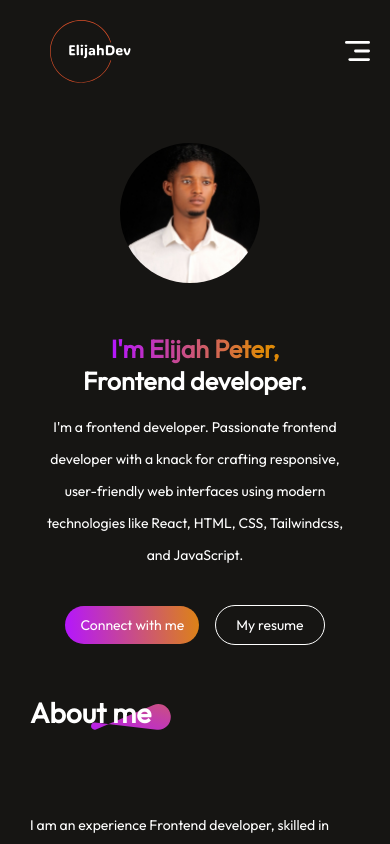
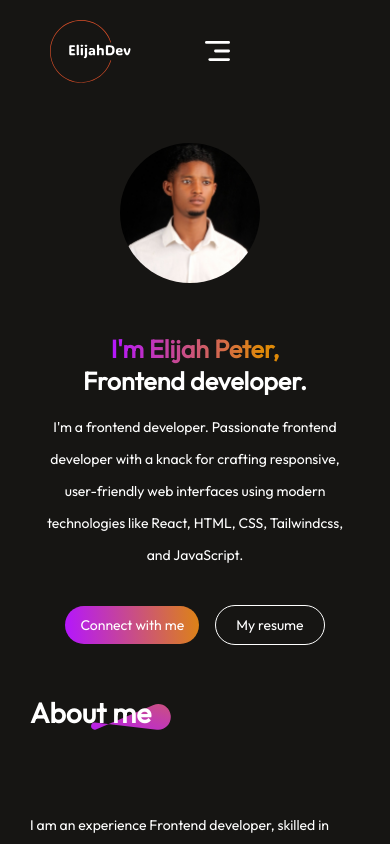
Before and after one commit to elijah571/My_portfolio, a React (Vite) app: page / in a window 390 px wide. Shown: the top 844 px of the page. Built offline with nearby package versions, Linux system fonts and the light colour scheme.

Commit message:
menu bar adjusted

```diff
--- a/src/Components/Navbar/Navbar.css
+++ b/src/Components/Navbar/Navbar.css
@@ -53,7 +53,7 @@
     .nav-mob-open{
         display: block;
         position: fixed;
-        right: 20px;
+        right: 160px;
         width:25px;
     }
     .nav-mob-close{
```
